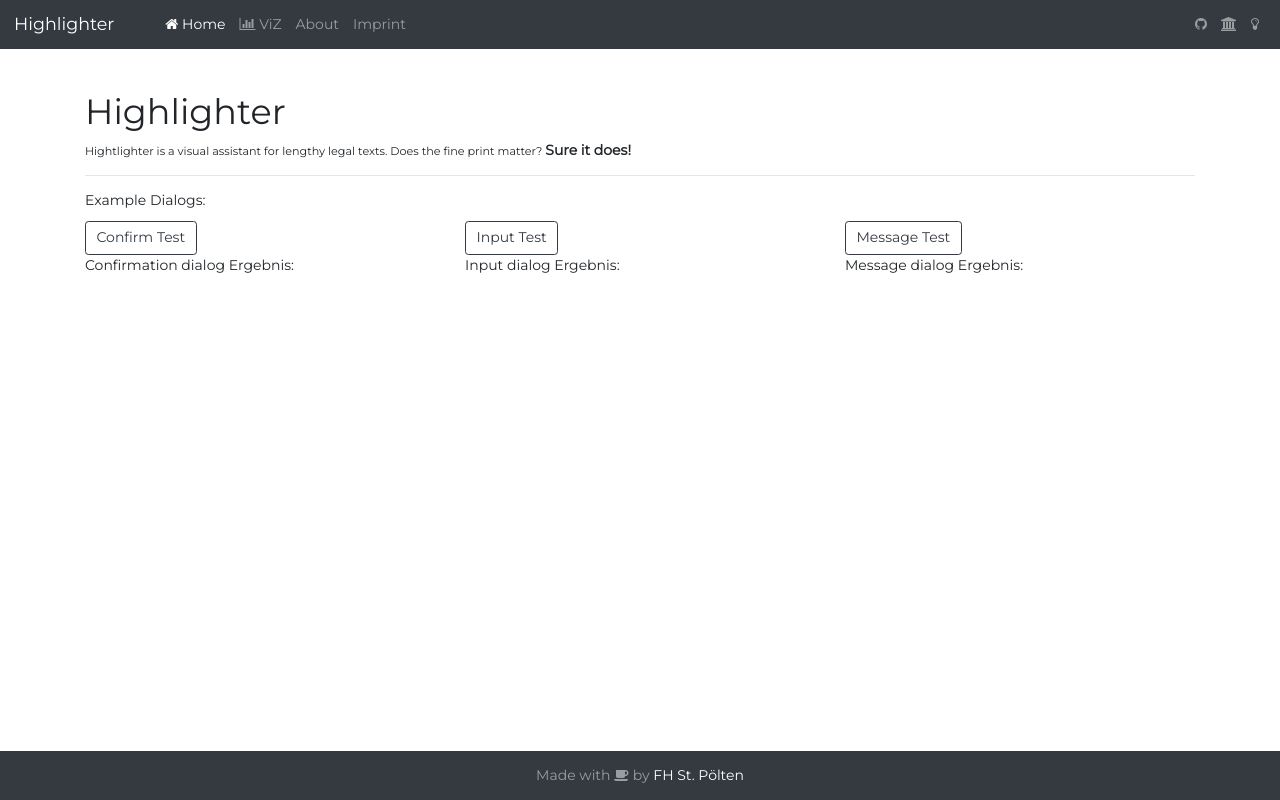
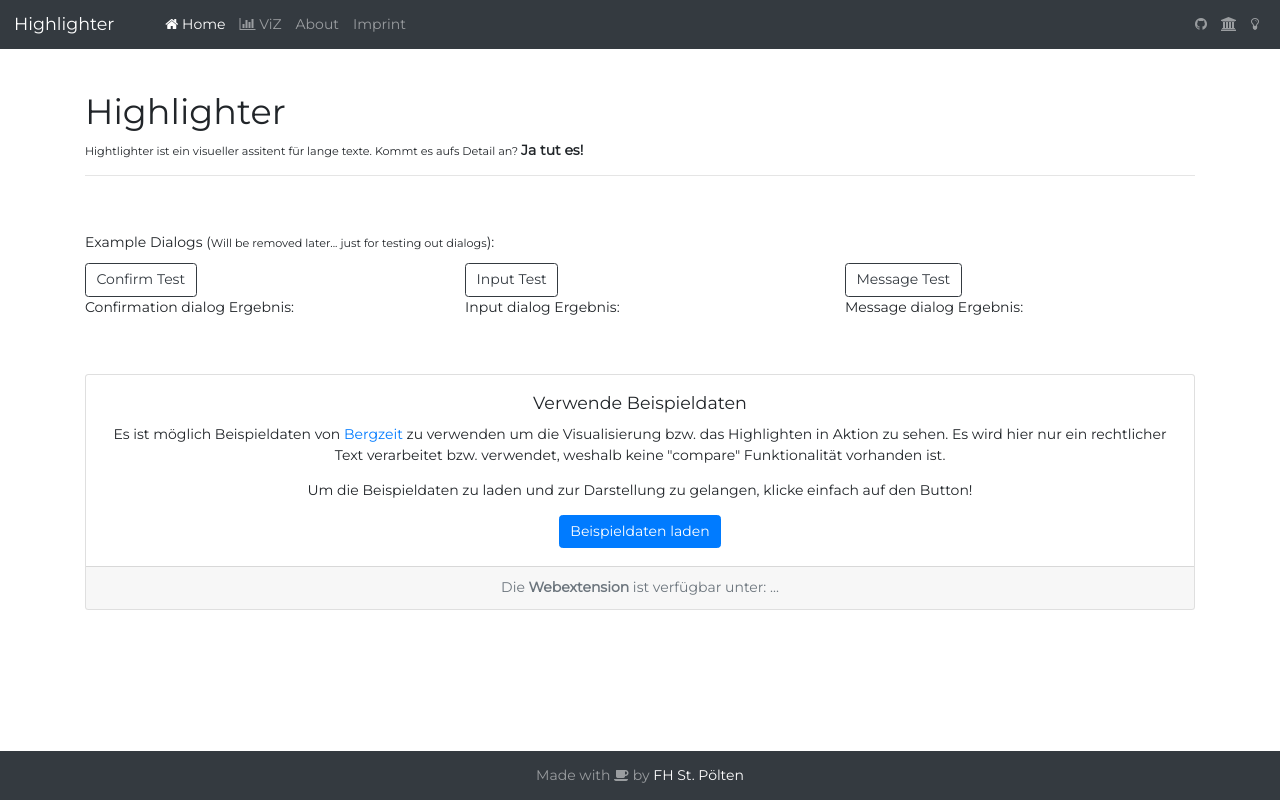
Before and after one commit to fhstp/highlighter-webapp, an Angular app: page /home in a window 1280 px wide. Built offline with nearby package versions, Linux system fonts and the light colour scheme.

Commit message:
Adds a new welcome page and the possiblity to use the sample data (refs #15).

```diff
--- a/src/app/app.component.ts
+++ b/src/app/app.component.ts
@@ -1,5 +1,4 @@
 import { Component } from '@angular/core';
-import { FakeInjectService } from './util/fake-inject.service';
 import { DataStorageService } from './shared/data-storage.service';
 
 @Component({
@@ -10,8 +9,7 @@ import { DataStorageService } from './shared/data-storage.service';
 export class AppComponent {
   title = 'app';
 
-  constructor(private fakeInject: FakeInjectService,
-              private dataStorage: DataStorageService) { }
+  constructor(private dataStorage: DataStorageService) { }
 
   /**
    * This method is executed once the inpu arrives in the hidden input fields and sets the
@@ -22,6 +20,8 @@ export class AppComponent {
     const data = event.target.value;
     const idOfData = event.target.id;
 
+    console.log('READ from ', idOfData, ' input field with data: ', data);
+
     this.dataStorage.changeData(JSON.parse(data), idOfData);
   }
 }
--- a/src/app/ui/landing/landing.component.html
+++ b/src/app/ui/landing/landing.component.html
@@ -1,11 +1,15 @@
 <div class="container">
   <h1>Highlighter</h1>
-  <small>Hightlighter is a visual assistant for lengthy legal texts. Does the fine print matter?
-    <strong>Sure it does!</strong></small>
-  <hr/>
+  <small>Hightlighter ist ein visueller assitent für lange texte. Kommt es aufs Detail an?
+    <strong>Ja tut es!</strong></small>
+  <hr />
+
+  <br />
+  <br />
+
   <div class="row" style="margin-bottom: 10px;">
     <div class="col-md-12">
-      Example Dialogs:</div>
+      Example Dialogs (<small>Will be removed later... just for testing out dialogs</small>):</div>
   </div>
   <div class="row">
     <div class="col-md-4">
@@ -22,4 +26,20 @@
     </div>
   </div>
 
+  <br />
+  <br />
+
+  <div class="card text-center">
+    <div class="card-body">
+      <h5 class="card-title">Verwende Beispieldaten</h5>
+      <p class="card-text">Es ist möglich Beispieldaten von <a href="www.bergzeit.at/agbs" target="_blank">
+          Bergzeit</a> zu verwenden um die Visualisierung bzw. das Highlighten in Aktion zu sehen. Es wird hier nur
+        ein rechtlicher Text verarbeitet bzw. verwendet, weshalb keine "compare" Funktionalität vorhanden ist.</p>
+      <p>Um die Beispieldaten zu laden und zur Darstellung zu gelangen, klicke einfach auf den Button!</p>
+      <a routerLink="/viz" class="btn btn-primary" (click)="useSampleData()">Beispieldaten laden</a>
+    </div>
+    <div class="card-footer text-muted">
+      Die <strong>Webextension</strong> ist verfügbar unter: ...
+    </div>
+  </div>
 </div>
--- a/src/app/ui/landing/landing.component.ts
+++ b/src/app/ui/landing/landing.component.ts
@@ -1,6 +1,7 @@
 import { Component, OnInit } from '@angular/core';
 import { ModalService } from '../../util/modal.service';
 import { take } from 'rxjs/operators';
+import { FakeInjectService } from '../../util/fake-inject.service';
 
 @Component({
   selector: 'app-landing',
@@ -13,7 +14,8 @@ export class LandingComponent implements OnInit {
   inputResult: string;
   messageResult: boolean;
 
-  constructor(private modalService: ModalService) { }
+  constructor(private fakeInject: FakeInjectService,
+              private modalService: ModalService) { }
 
   ngOnInit() {
     console.log('FROM component | Initizalized it...');
@@ -48,4 +50,7 @@ export class LandingComponent implements OnInit {
       });
   }
 
+  useSampleData() {
+    this.fakeInject.startInjection();
+  }
 }
--- a/src/app/util/fake-inject.service.ts
+++ b/src/app/util/fake-inject.service.ts
@@ -5,7 +5,12 @@ import { Aurum } from '../shared/aurum.model';
 @Injectable()
 export class FakeInjectService {
 
-  constructor(private dataLoading: DataLoadingService) {
+  constructor(private dataLoading: DataLoadingService) { }
+
+  /**
+   * Method is used in order to load the sample data or start the fake injection on the website.
+   */
+  startInjection() {
     // Read it for convenience as PROMISE
     this.dataLoading.readLocalDataP().then(data => {
       console.log('FROM service | Promise read data');
@@ -18,7 +23,7 @@ export class FakeInjectService {
    * This method is used to generate a fake injection of the browser extension.
    * @param data we previously load form a local file using another service
    */
-  injectFakeData(data: Aurum) {
+  private injectFakeData(data: Aurum) {
     // Reference to the input html elements
     const element: HTMLElement = document.querySelector('#data1') as HTMLElement;
     const element2: HTMLElement = document.querySelector('#data2') as HTMLElement;
```
